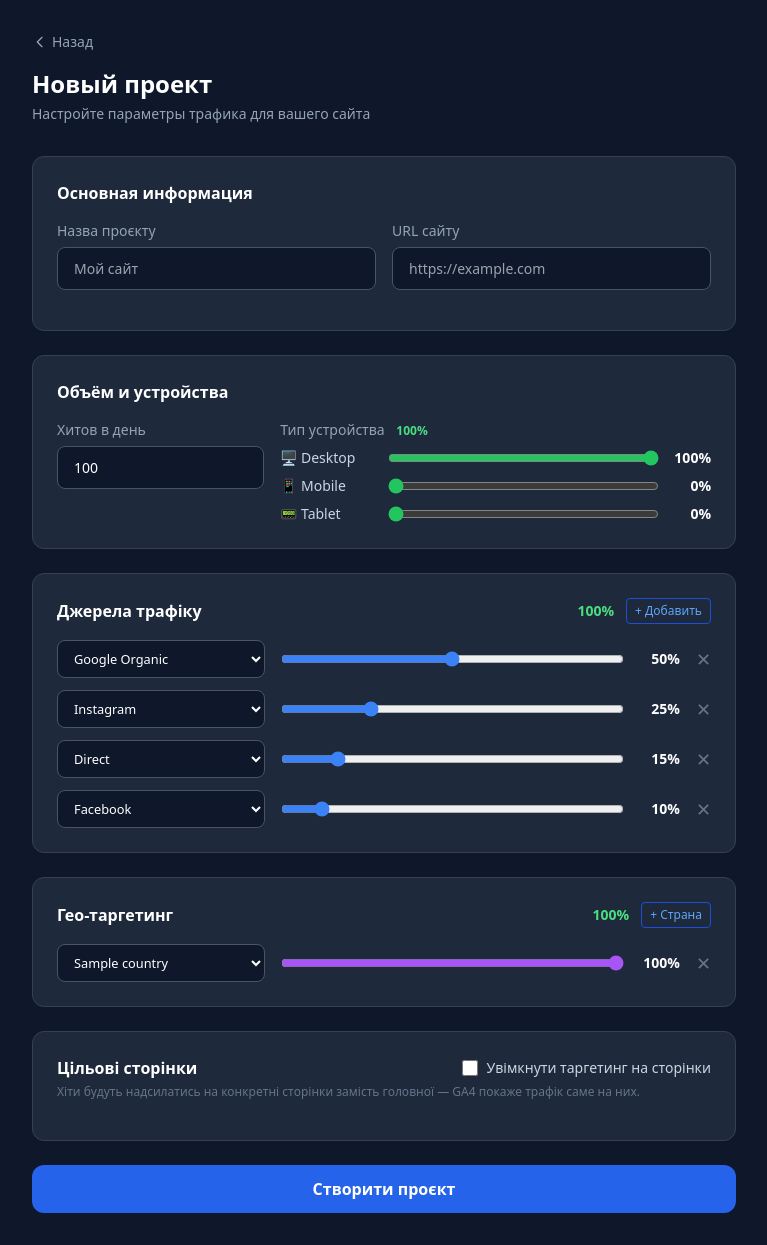
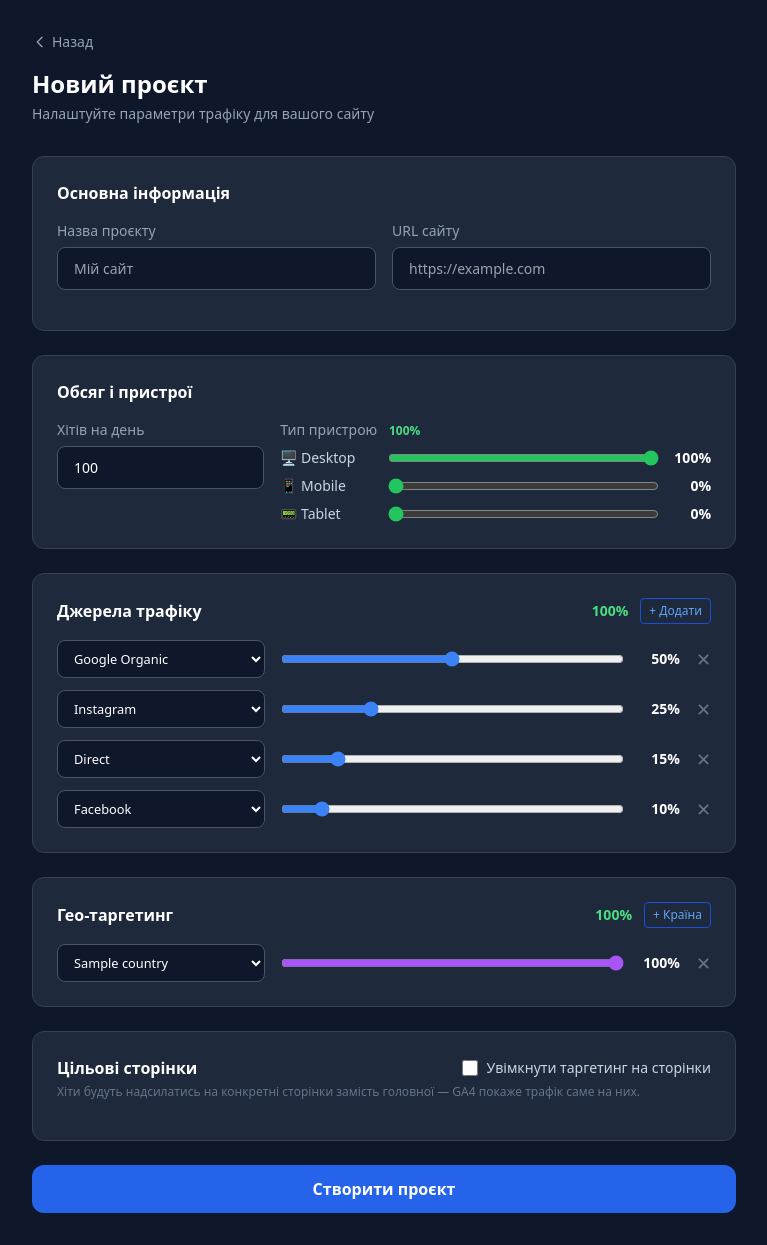
Before and after one commit to Manonix1927/TraficFlou, a FastAPI app: template app/templates/project_create.html in a window 1280 px wide. Shown: the whole page, without its empty margins (0-767 px from the left). Run offline with FastAPI, Linux system fonts and the light colour scheme; the template is opened without the code that fills it: most values are stand-ins (such as "Sample title", 1, 10 or a date in 2020); some libraries are stand-ins or nearby versions.

Commit message:
Make project cards fully clickable; finish uk/ru/en on project forms
Dashboard: removed the "Відкрити" button and turned each project row
into a single <a href="/projects/{id}"> block, so clicking anywhere on
the card navigates — matches how the rest of the dashboard already
worked (empty-state CTA, etc).

project_create.html and project_detail.html had several labels and JS
strings that were hardcoded in Russian regardless of the selected
language: page titles/subtitles, "Основная информация", "+ Добавить" /
"+ Страна" buttons, the GA4 auto-detect status messages, save/delete
buttons, the delete confirm() dialog, and the send-now status text.
Moved all of it into app/core/i18n.py (uk/ru/en) — the Ukrainian UI no
longer mixes in Russian strings.

```diff
--- a/app/core/i18n.py
+++ b/app/core/i18n.py
@@ -92,7 +92,21 @@ TRANSLATIONS = {
         "proj.pages_hint": "Хіти будуть надсилатись на конкретні сторінки замість головної — GA4 покаже трафік саме на них.",
         "proj.pages_enable": "Увімкнути таргетинг на сторінки",
         "proj.pages_path_placeholder": "/blog/stattya-1",
+        "proj.create_subtitle": "Налаштуйте параметри трафіку для вашого сайту",
+        "proj.basic_info": "Основна інформація",
+        "proj.detecting_ga": "Визначаємо GA4 ID із сайту…",
+        "proj.ga_detected": "GA4 ID визначено:",
+        "proj.edit_manually": "змінити вручну",
+        "common.optional": "необов'язково",
+        "proj.volume_device": "Обсяг і пристрої",
+        "proj.daily_hits_label": "Хітів на день",
+        "proj.detect_fail": "Не вдалося визначити автоматично — введіть GA4 ID вручну",
+        "proj.detect_error": "Помилка запиту — введіть GA4 ID вручну",
+        "proj.enter_ga_id": "Вкажіть GA4 Measurement ID",
+        "proj.save_settings": "Зберегти налаштування",
+        "proj.sending": "Надсилаємо…",
         "proj.name": "Назва проєкту",
+        "proj.name_placeholder": "Мій сайт",
         "proj.site_url": "URL сайту",
         "proj.ga_id": "GA4 Measurement ID",
         "proj.delete_confirm": "Видалити проєкт? Дію не можна скасувати.",
@@ -242,7 +256,21 @@ TRANSLATIONS = {
         "proj.pages_hint": "Хиты будут отправляться на конкретные страницы вместо главной — GA4 покажет трафик именно на них.",
         "proj.pages_enable": "Включить таргетинг на страницы",
         "proj.pages_path_placeholder": "/blog/statya-1",
+        "proj.create_subtitle": "Настройте параметры трафика для вашего сайта",
+        "proj.basic_info": "Основная информация",
+        "proj.detecting_ga": "Определяем GA4 ID с сайта…",
+        "proj.ga_detected": "GA4 ID определён:",
+        "proj.edit_manually": "изменить вручную",
+        "common.optional": "опционально",
+        "proj.volume_device": "Объём и устройства",
+        "proj.daily_hits_label": "Хитов в день",
+        "proj.detect_fail": "Не удалось определить автоматически — введите GA4 ID вручную",
+        "proj.detect_error": "Ошибка запроса — введите GA4 ID вручную",
+        "proj.enter_ga_id": "Укажите GA4 Measurement ID",
+        "proj.save_settings": "Сохранить настройки",
+        "proj.sending": "Отправляем…",
         "proj.name": "Название проекта",
+        "proj.name_placeholder": "Мой сайт",
         "proj.site_url": "URL сайта",
         "proj.ga_id": "GA4 Measurement ID",
         "proj.delete_confirm": "Удалить проект? Действие нельзя отменить.",
@@ -389,7 +417,21 @@ TRANSLATIONS = {
         "proj.pages_hint": "Hits will be sent to specific pages instead of the homepage — GA4 will show traffic on those pages.",
         "proj.pages_enable": "Enable page targeting",
         "proj.pages_path_placeholder": "/blog/post-1",
+        "proj.create_subtitle": "Configure traffic parameters for your site",
+        "proj.basic_info": "Basic information",
+        "proj.detecting_ga": "Detecting GA4 ID from the site…",
+        "proj.ga_detected": "GA4 ID detected:",
+        "proj.edit_manually": "edit manually",
+        "common.optional": "optional",
+        "proj.volume_device": "Volume and devices",
+        "proj.daily_hits_label": "Hits per day",
+        "proj.detect_fail": "Could not detect automatically — enter the GA4 ID manually",
+        "proj.detect_error": "Request error — enter the GA4 ID manually",
+        "proj.enter_ga_id": "Enter the GA4 Measurement ID",
+        "proj.save_settings": "Save settings",
+        "proj.sending": "Sending…",
         "proj.name": "Project name",
+        "proj.name_placeholder": "My site",
         "proj.site_url": "Site URL",
         "proj.ga_id": "GA4 Measurement ID",
         "proj.delete_confirm": "Delete this project? This cannot be undone.",
--- a/app/templates/project_create.html
+++ b/app/templates/project_create.html
@@ -5,21 +5,21 @@
   <div class="mb-8">
     <a href="/dashboard" class="text-slate-400 hover:text-white text-sm flex items-center gap-1 mb-4">
       <svg class="w-4 h-4" fill="none" stroke="currentColor" viewBox="0 0 24 24"><path stroke-linecap="round" stroke-linejoin="round" stroke-width="2" d="M15 19l-7-7 7-7"/></svg>
-      Назад
+      {{ t('common.back') }}
     </a>
-    <h1 class="text-2xl font-bold text-white">Новый проект</h1>
-    <p class="text-slate-400 text-sm mt-1">Настройте параметры трафика для вашего сайта</p>
+    <h1 class="text-2xl font-bold text-white">{{ t('proj.create_title') }}</h1>
+    <p class="text-slate-400 text-sm mt-1">{{ t('proj.create_subtitle') }}</p>
   </div>
 
   <form method="post" action="/projects/create" x-data="projectForm()" @submit="onSubmit($event)" class="space-y-6">
 
     <!-- Basic info -->
     <div class="bg-slate-800 rounded-xl border border-slate-700 p-6 space-y-4">
-      <h2 class="font-semibold text-white">Основная информация</h2>
+      <h2 class="font-semibold text-white">{{ t('proj.basic_info') }}</h2>
       <div class="grid grid-cols-2 gap-4">
         <div>
           <label class="block text-sm text-slate-400 mb-1.5">{{ t('proj.name') }}</label>
-          <input name="name" required placeholder="Мой сайт" class="input-field"/>
+          <input name="name" required placeholder="{{ t('proj.name_placeholder') }}" class="input-field"/>
         </div>
         <div>
           <label class="block text-sm text-slate-400 mb-1.5">{{ t('proj.site_url') }}</label>
@@ -31,11 +31,11 @@
       <!-- Detection status -->
       <div x-show="detectState === 'detecting'" class="flex items-center gap-2 text-sm text-slate-400">
         <svg class="w-4 h-4 animate-spin" fill="none" viewBox="0 0 24 24"><circle class="opacity-25" cx="12" cy="12" r="10" stroke="currentColor" stroke-width="4"></circle><path class="opacity-75" fill="currentColor" d="M4 12a8 8 0 018-8V0C5.373 0 0 5.373 0 8h4z"></path></svg>
-        Определяем GA4 ID с сайта…
+        {{ t('proj.detecting_ga') }}
       </div>
       <div x-show="detectState === 'found'" class="flex items-center justify-between gap-3 text-sm bg-green-900/30 border border-green-700 rounded-lg px-4 py-2.5">
-        <span class="text-green-400">✓ GA4 ID определён: <span class="font-mono font-semibold" x-text="gaTid"></span><template x-if="gtmId"><span class="text-green-500/80"> · <span class="font-mono" x-text="gtmId"></span></span></template></span>
-        <button type="button" @click="detectState = 'manual'" class="text-xs text-slate-400 hover:text-white underline">изменить вручную</button>
+        <span class="text-green-400">✓ {{ t('proj.ga_detected') }} <span class="font-mono font-semibold" x-text="gaTid"></span><template x-if="gtmId"><span class="text-green-500/80"> · <span class="font-mono" x-text="gtmId"></span></span></template></span>
+        <button type="button" @click="detectState = 'manual'" class="text-xs text-slate-400 hover:text-white underline">{{ t('proj.edit_manually') }}</button>
       </div>
 
       <!-- Manual ID entry — hidden unless detection failed or user chose to edit.
@@ -49,7 +49,7 @@
             <p class="text-xs mt-1 text-red-400" x-show="detectMsg" x-text="detectMsg"></p>
           </div>
           <div>
-            <label class="block text-sm text-slate-400 mb-1.5">GTM Container ID <span class="text-slate-500">(опционально)</span></label>
+            <label class="block text-sm text-slate-400 mb-1.5">GTM Container ID <span class="text-slate-500">({{ t('common.optional') }})</span></label>
             <input name="gtm_id" placeholder="GTM-XXXXXXX" class="input-field" x-model="gtmId"/>
           </div>
         </div>
@@ -66,15 +66,15 @@
 
     <!-- Traffic volume + device -->
     <div class="bg-slate-800 rounded-xl border border-slate-700 p-6">
-      <h2 class="font-semibold text-white mb-4">Объём и устройства</h2>
+      <h2 class="font-semibold text-white mb-4">{{ t('proj.volume_device') }}</h2>
       <div class="grid grid-cols-3 gap-4">
         <div class="col-span-1">
-          <label class="block text-sm text-slate-400 mb-1.5">Хитов в день</label>
+          <label class="block text-sm text-slate-400 mb-1.5">{{ t('proj.daily_hits_label') }}</label>
           <input name="daily_hits" type="number" value="100" min="10" max="100000" class="input-field" x-model="dailyHits"/>
         </div>
         <div class="col-span-2" x-data="deviceForm()">
           <label class="block text-sm text-slate-400 mb-1.5">
-            Тип устройства
+            {{ t('proj.device') }}
             <span class="ml-2 text-xs font-semibold" :class="total===100?'text-green-400':'text-red-400'"><span x-text="total"></span>%</span>
           </label>
           <!-- Hidden inputs for reliable form submission -->
@@ -104,7 +104,7 @@
             <span x-text="total"></span>%
           </span>
           <button type="button" @click="add()"
-            class="text-xs text-blue-400 hover:text-blue-300 border border-blue-700 rounded px-2 py-1">+ Добавить</button>
+            class="text-xs text-blue-400 hover:text-blue-300 border border-blue-700 rounded px-2 py-1">+ {{ t('proj.add') }}</button>
         </div>
       </div>
       <div class="space-y-3">
@@ -165,7 +165,7 @@
             <span x-text="total"></span>%
           </span>
           <button type="button" @click="addRow()"
-            class="text-xs text-blue-400 hover:text-blue-300 border border-blue-700 rounded px-2 py-1">+ Страна</button>
+            class="text-xs text-blue-400 hover:text-blue-300 border border-blue-700 rounded px-2 py-1">+ {{ t('proj.add_country') }}</button>
         </div>
       </div>
       <div class="space-y-3">
@@ -269,11 +269,11 @@ function projectForm() {
           this.gtmId = data.gtm_id || '';
           this.detectState = 'found';
         } else {
-          this.detectMsg = 'Не удалось определить автоматически — введите GA4 ID вручную';
+          this.detectMsg = '{{ t('proj.detect_fail') }}';
           this.detectState = 'manual';
         }
       } catch(e) {
-        this.detectMsg = 'Ошибка запроса — введите GA4 ID вручную';
+        this.detectMsg = '{{ t('proj.detect_error') }}';
         this.detectState = 'manual';
       }
     },
@@ -284,7 +284,7 @@ function projectForm() {
       e.preventDefault();
       if (this.detectState === 'detecting') return;  // wait for detection, then submit again
       this.detectState = 'manual';
-      if (!this.detectMsg) this.detectMsg = 'Укажите GA4 Measurement ID';
+      if (!this.detectMsg) this.detectMsg = '{{ t('proj.enter_ga_id') }}';
       this.$nextTick(() => {
         const el = this.$root.querySelector('input[name=ga_tid]');
         if (el) el.focus();
```
Also changed, not shown: app/templates/dashboard.html (+3 -6 lines), app/templates/project_detail.html (+8 -8 lines).
